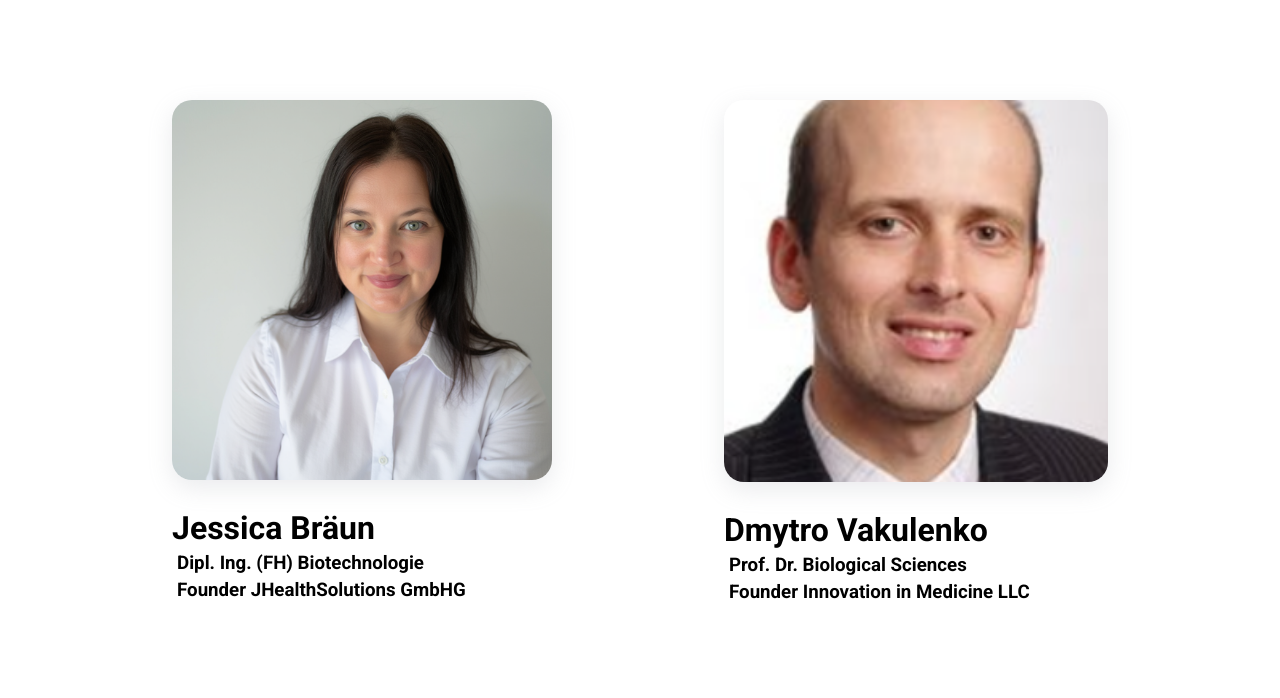
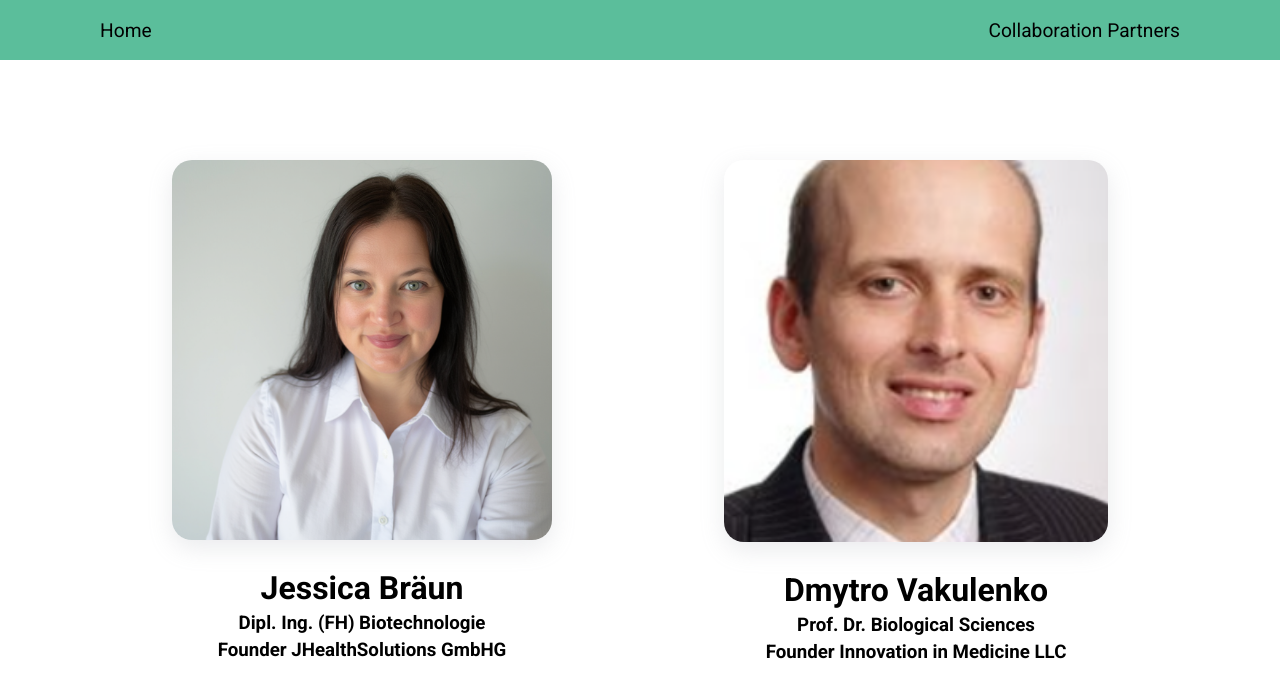
Before and after one commit to Pingis2/JHealthSolutions, a React (Vite) app: page /#/collaboration-partners in a window 1280 px wide. Shown: the top 698 px of the page. Built offline with nearby package versions, Linux system fonts and the light colour scheme.

Commit message:
added green header

```diff
--- a/src/pages/CollaborationPartners.tsx
+++ b/src/pages/CollaborationPartners.tsx
@@ -1,5 +1,19 @@
+import { useNavigate } from "react-router-dom";
+
 export const CollaborationPartners = () => {
+  const navigate = useNavigate();
+
+  const handleNavigation = (path: string) => {
+    navigate(path);
+  }
+
   return <>
+
+    <header className="home-header">
+      <p onClick={() => handleNavigation('/')} className="home">Home</p>
+      <p className="page-name">Collaboration Partners</p>
+    </header>
+
     <div className="profiles">
       <section className="profile-jessica">
         <img src="../src/assets/images/collaboration-partners/jessica-image.png" alt="image of Jessica Bräun" loading="lazy"></img>
--- a/src/styling/collaboration-partners/collaborations-partners-desktop.scss
+++ b/src/styling/collaboration-partners/collaborations-partners-desktop.scss
@@ -1,4 +1,48 @@
 @import '../mixins/fonts.scss';
+@import '../mixins/colors.scss';
+
+.home-header {
+    display: flex;
+    justify-content: space-between;
+    align-items: center;
+    color: white;
+    height: 60px;
+    width: 100%;
+
+    @include main-green-color;
+    @include main-sans-font;
+
+    .home {
+        margin: 0 0 0 100px;
+        cursor: pointer;
+        transition: color 0.2s ease-in;
+    }
+
+    .home:hover {
+        color: black;
+    }
+
+    .page-name {
+        margin: 0 100px 0 0;
+        cursor: pointer;
+        transition: color 0.2s ease-in;
+    }
+
+    .page-name:hover {
+        color: black;
+    }
+
+    p {
+        font-size: 1.2rem;
+    }
+
+    img {
+        margin-left: 8px;
+        max-height: 20px;
+        max-width: 20px;
+        margin-right: 7px;
+    }
+}
 
 .profiles {
     display: flex;
@@ -10,6 +54,9 @@
         border-radius: 20px;
         box-shadow: rgba(149, 157, 165, 0.2) 0px 8px 24px;
     }
+
+    .info-text {
+        text-align: center;
 
         h1 {
             @include main-sans-font;
@@ -24,3 +71,5 @@
             font-weight: bold;
         }
     }
+
+}
--- a/src/styling/header/header-desktop.scss
+++ b/src/styling/header/header-desktop.scss
@@ -11,6 +11,7 @@
     .header-logo {
         height: auto;
         width: 200px;
+        margin: 0 0 0 100px;
     }
 
     .nav-items {
@@ -22,6 +23,7 @@
         @include main-sans-font;
         cursor: pointer;
         @include black-text-coolor;
+        margin: 0 100px 0 0;
 
         li {
             transition: color 0.2s ease-in;
--- a/src/styling/home/home-desktop.scss
+++ b/src/styling/home/home-desktop.scss
@@ -1,6 +1,7 @@
 @media (min-width: 1024px) {
   .home-container {
     .home-header {
+
       p {
         font-size: 1.2rem;
       }
--- a/src/styling/home/home.scss
+++ b/src/styling/home/home.scss
@@ -15,6 +15,7 @@
     color: white;
     height: 60px;
     width: 100%;
+    margin: 0 50px 0 0;
 
     @include main-green-color;
     @include main-sans-font;
@@ -34,7 +35,7 @@
 
   .image-section {
     width: 100%;
-    height: 300px;
+    height: 400px;
     background-image: url("../assets/images/home-page/home-page-image.png");
     background-size: cover;
     background-position: center;
```
Lines whose indentation alone changed are shown as unchanged.
